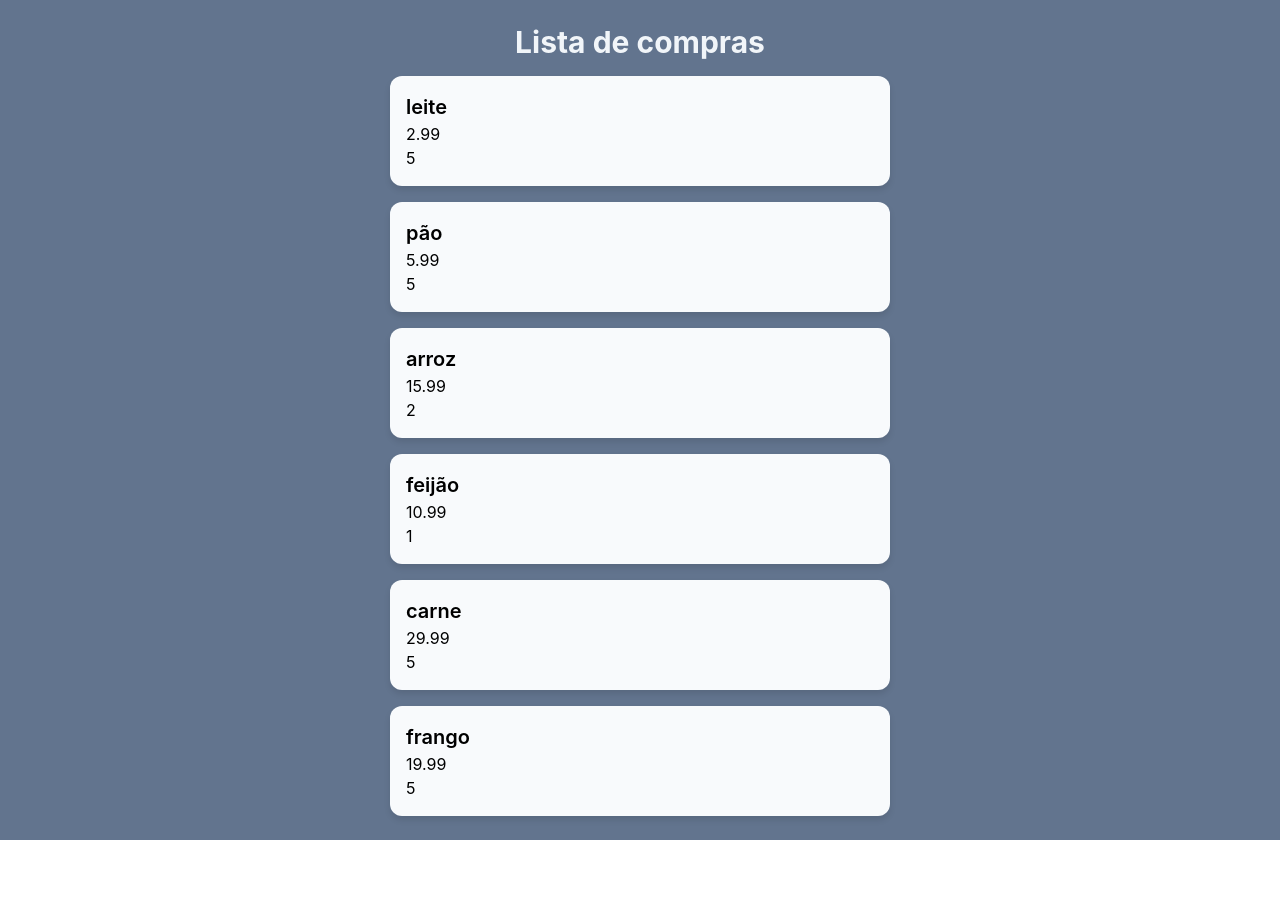
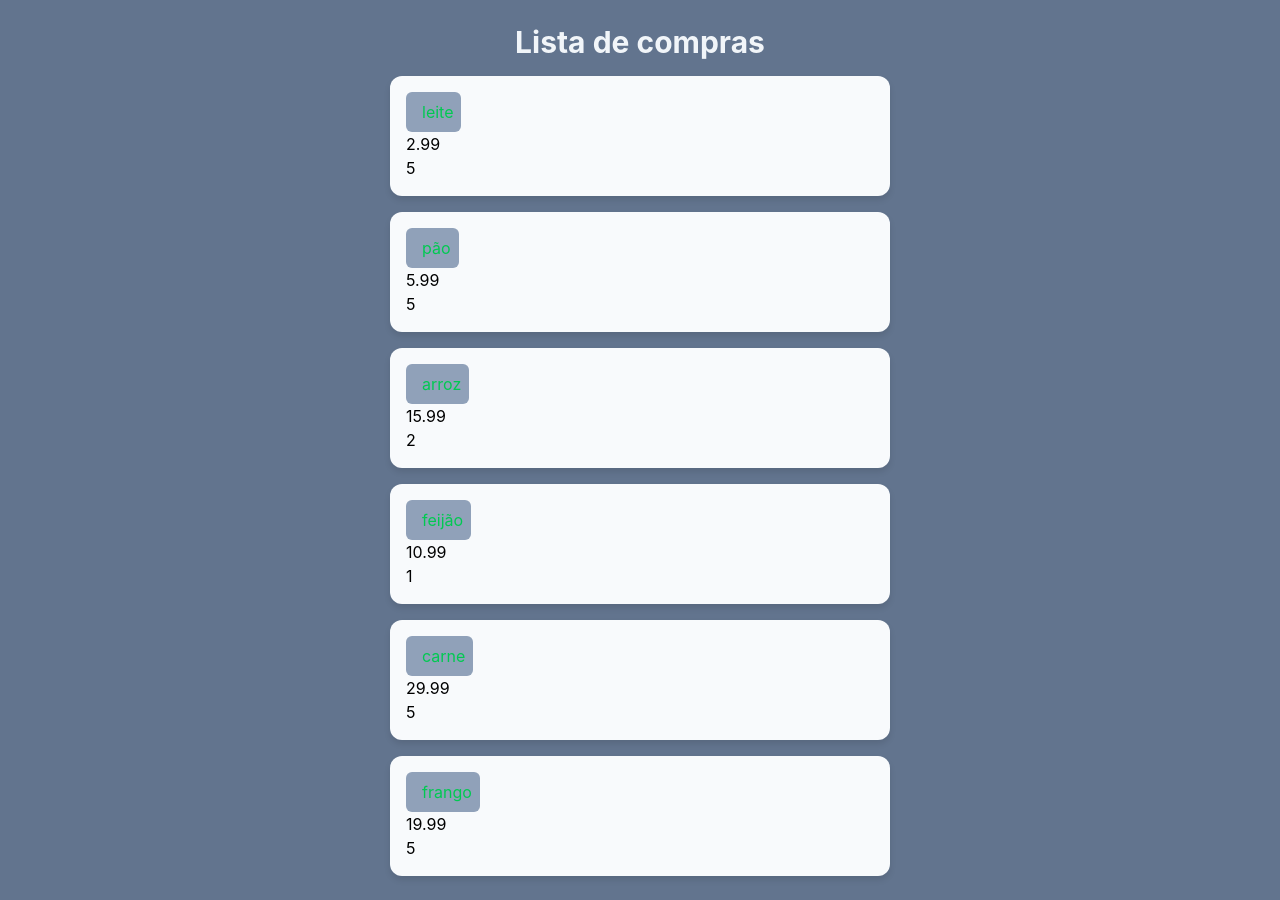
Before and after one commit to Lipe-meira/lista-mercado, a React (Vite) app: page / in a window 1280 px wide. Before the commit the page ends 840 px from the top, so only its background shows below. Built offline with nearby package versions, Linux system fonts and the light colour scheme.

Commit message:
feat: permite marcar compras como concluídas

```diff
--- a/src/App.jsx
+++ b/src/App.jsx
@@ -2,40 +2,60 @@ import { useState } from "react";
 import Compras from "./components/listaCompras/Compras";
 
 function App() {
-                  //implementar depois
-  const [compras, _setCompras] = useState([
+  const [compras, setCompras] = useState([
     {
+      id: 1,
       nome: "leite",
       valor: 2.99,
+      comprado: false,
       quantidade: 5,
     },
     {
+      id: 2,
       nome: "pão",
       valor: 5.99,
+      comprado: false,
       quantidade: 5,
     },
     {
+      id: 3,
       nome: "arroz",
       valor: 15.99,
+      comprado: false,
       quantidade: 2,
     },
     {
+      id: 4,
       nome: "feijão",
       valor: 10.99,
+      comprado: false,
       quantidade: 1,
     },
     {
+      id: 5,
       nome: "carne",
       valor: 29.99,
       quantidade: 5,
+      comprado: false,
     },
     {
+      id: 6,
       nome: "frango",
       valor: 19.99,
       quantidade: 5,
+      comprado: false,
     },
+  ]);
 
-  ]);
+  function jaComprado(compraId) {
+    setCompras((comprasAtuais) =>
+      comprasAtuais.map((compra) =>
+        compra.id === compraId
+          ? { ...compra, comprado: !compra.comprado }
+          : compra,
+      ),
+    );
+  }
 
   return (
     <div className="w-full min-h-screen bg-slate-500 flex justify-center p-6">
@@ -43,7 +63,7 @@ function App() {
         <h1 className="text-3xl text-slate-100 font-bold text-center">
           Lista de compras
         </h1>
-        <Compras compras={compras} />
+        <Compras compras={compras} jaComprado={jaComprado} />
       </div>
     </div>
   );
--- a/src/components/listaCompras/Compras.jsx
+++ b/src/components/listaCompras/Compras.jsx
@@ -4,8 +4,22 @@ function Compras(props) {
   return (
     <div className="lista-compras">
       {props.compras.map((compra) => (
-        <div key={compra.nome} className="card-compra">
-          <p className="nome-compra">{compra.nome}</p>
+        <div key={compra.id} className="card-compra">
+          <button
+            type="button"
+            onClick={() => props.jaComprado(compra.id)}
+            className="bg-slate-400 grow text-white p-2 rounded-md"
+          >
+            <span
+              className={
+                compra.comprado
+                  ? "text-red-500 ml-2 line-through"
+                  : "text-green-500 ml-2"
+              }
+            >
+              {compra.nome}
+            </span>
+          </button>
           <p>{compra.valor}</p>
           <p>{compra.quantidade}</p>
         </div>
```
Lines whose indentation alone changed are shown as unchanged.
